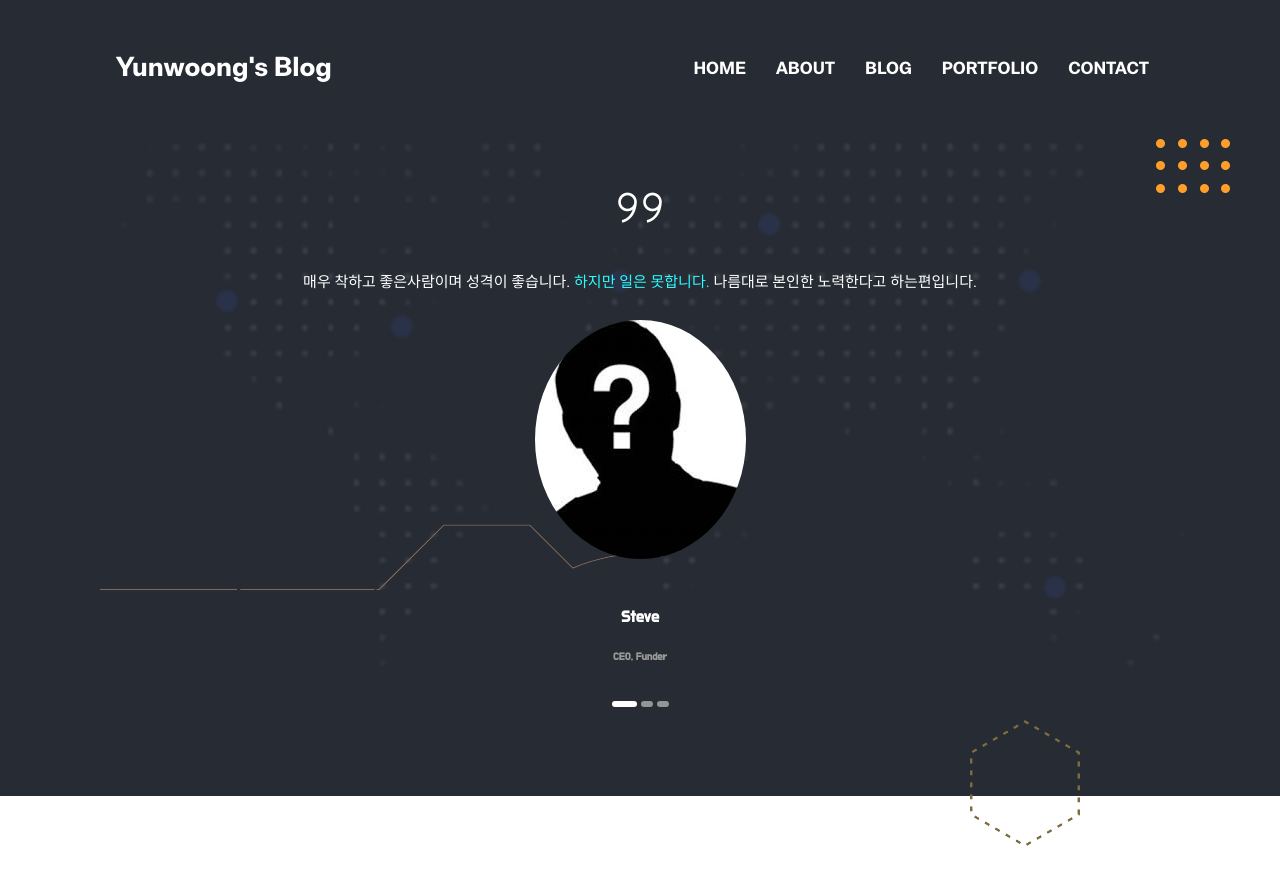
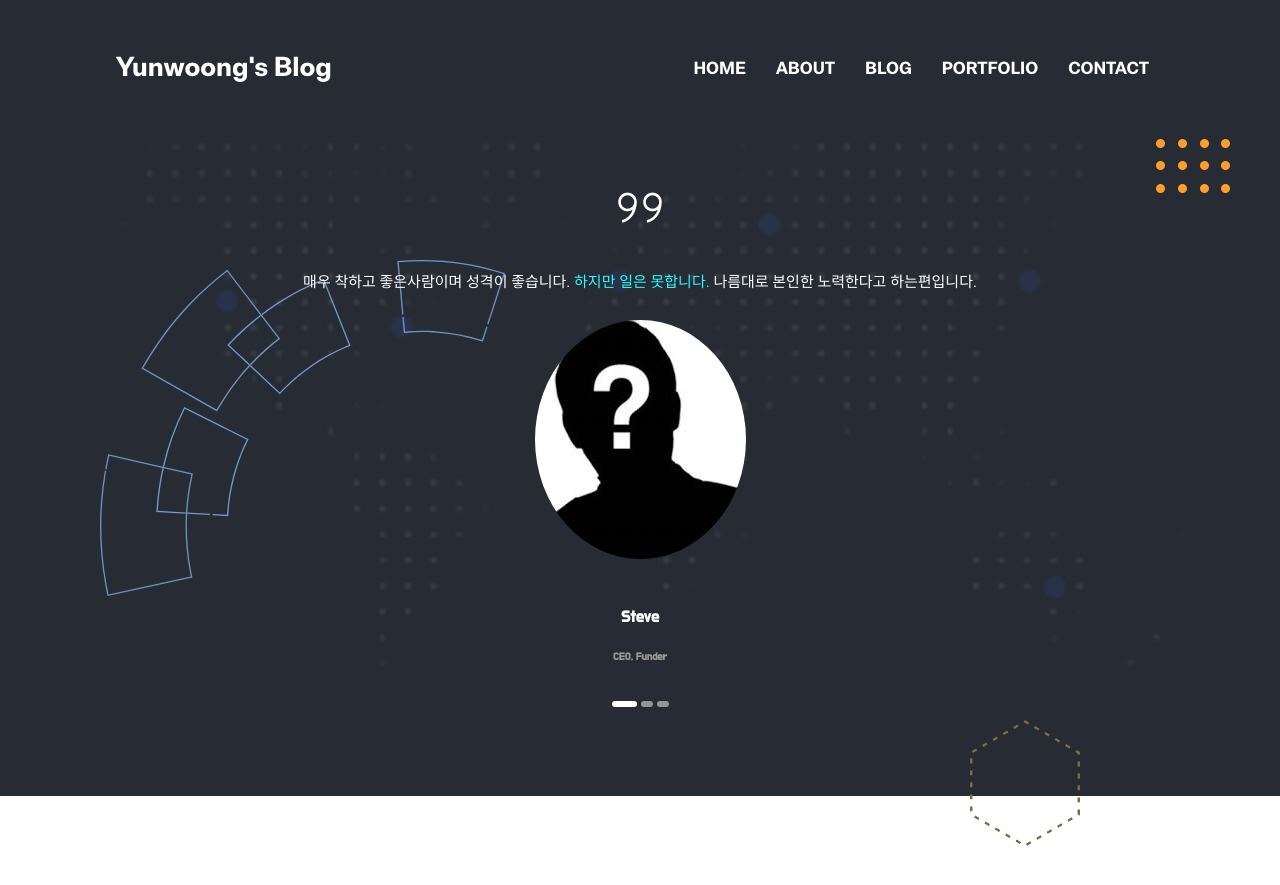
Before and after one commit to yunwoong7/yunwoong7.github.io, a Jekyll site: the page built from index.html, in a window 1280 px wide and 900 px high, scrolled down 4858 px. Shown: the top 885 px of the window. Built offline with Jekyll 4.4.1, drawn with Linux system fonts in a browser that asks for light colours.

Commit message:
change scss

```diff
--- a/_includes/testimonial-section.html
+++ b/_includes/testimonial-section.html
@@ -26,7 +26,7 @@
   <img src="{{ site.baseurl }}/assets/images/illustrations/dots-group-v.png" alt="bg-shape" class="img-fluid bg-shape-1">
   <img src="{{ site.baseurl }}/assets/images/illustrations/lines4.svg" alt="bg-shape" class="img-fluid bg-shape-2">
   <img src="{{ site.baseurl }}/assets/images/illustrations/dots-group-sm.png" alt="bg-shape" class="img-fluid bg-shape-3">
-  <img src="{{ site.baseurl }}/assets/images/illustrations/lines3.svg" alt="bg-shape" class="img-fluid bg-shape-4">
+  <img src="{{ site.baseurl }}/assets/images/illustrations/lines6.svg" alt="bg-shape" class="img-fluid bg-shape-4">
   <img src="{{ site.baseurl }}/assets/images/illustrations/lines5.svg" alt="bg-shape" class="img-fluid bg-shape-5">
 </section>
 <!-- /testimonial -->
```
